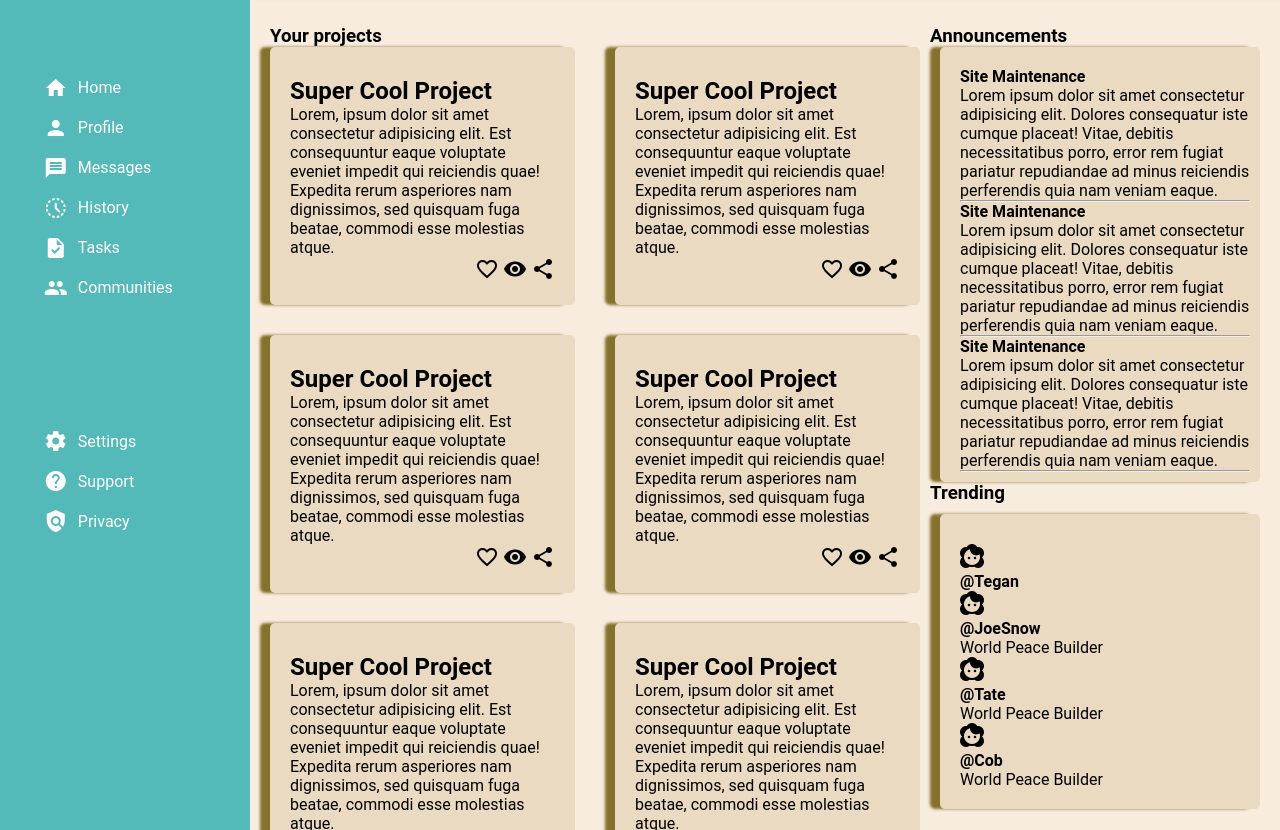
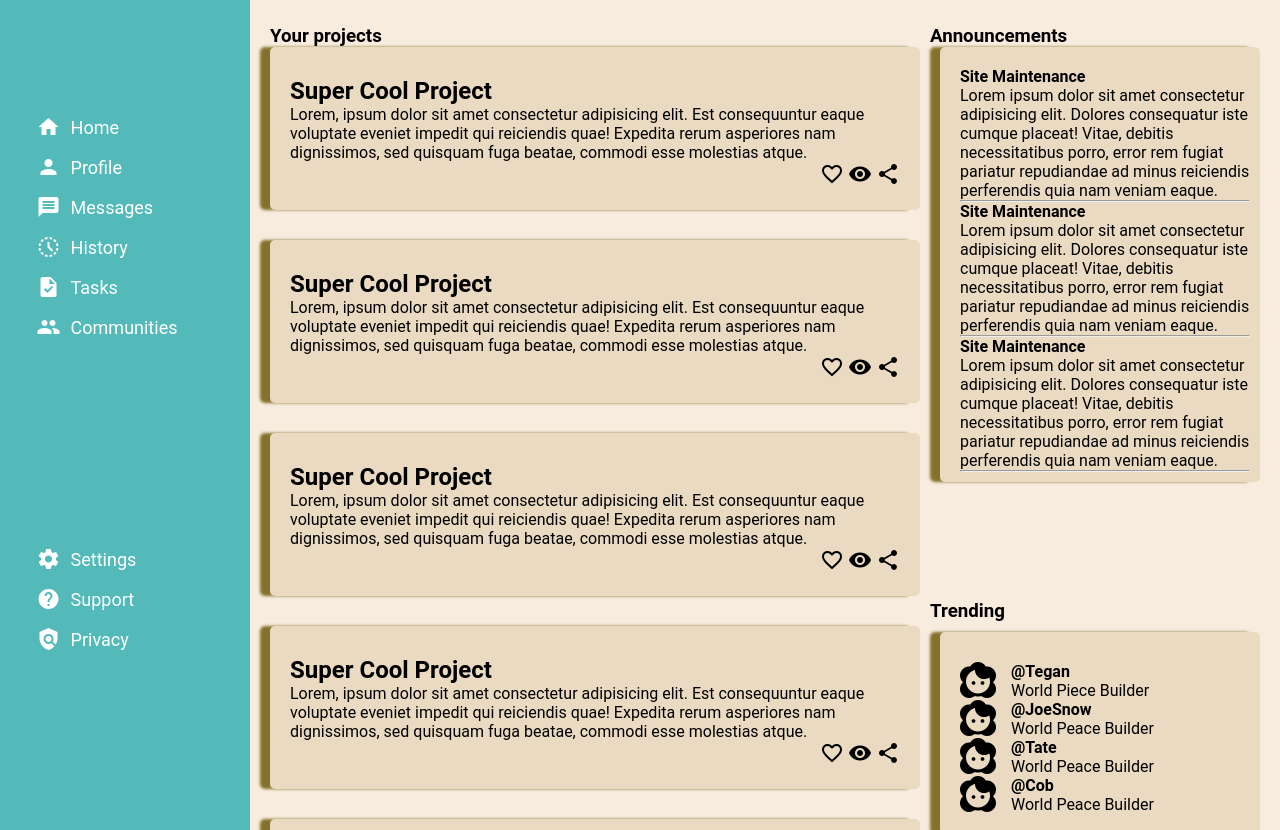
Before and after one commit to Productionmax/Admin-Dashboard, a plain HTML site: page index.html in a window 1280 px wide. Shown: the part 101-931 px from the top of the page. Drawn offline with Linux system fonts and the light colour scheme.

Commit message:
Changed layout of the trending cards

```diff
--- a/index.html
+++ b/index.html
@@ -175,31 +175,41 @@
                     <h3 class='trendingtit'>Trending</h3>
                     <div class="trendboard">
                         <div class="trendcard">
-                            <span class="material-icons">
+                            <span class="material-icons faceicon">
                                 face_2
                                 </span>
+                            <div class="trendcardtext">
                                 <h4>@Tegan</h4>
+                                <p>World Piece Builder</p>
+                            </div>
+
                         </div>
                         <div class="trendcard">
-                            <span class="material-icons">
+                            <span class="material-icons faceicon">
                                 face_2
                                 </span>
+                            <div class="trendcardtext">
                                 <h4>@JoeSnow</h4>
                                 <p>World Peace Builder</p>
                             </div>
+                        </div>
                         <div class="trendcard">
-                            <span class="material-icons">
+                            <span class="material-icons faceicon">
                                 face_2
                                 </span>
+                            <div class="trendcardtext">
                                 <h4>@Tate</h4>
                                 <p>World Peace Builder</p>
                             </div>
+                        </div>
                         <div class="trendcard">
-                            <span class="material-icons">
+                            <span class="material-icons faceicon">
                                 face_2
                                 </span>
+                            <div class="trendcardtext">
                                 <h4>@Cob</h4>
                                 <p>World Peace Builder</p>
+                            </div>
                         </div>
                     </div>
                 </div>
--- a/style.css
+++ b/style.css
@@ -19,6 +19,9 @@ body {
 .material-icons.dashicon{
     font-size: 36px;
 }
+.material-icons.faceicon{
+    font-size: 36px;
+}
 .sidebar{
     display:grid;
     justify-content: center;
@@ -26,6 +29,7 @@ body {
     background-color: #54BAB9;
     color:white;
     grid-row: 1/-3;
+    font-size: 18px;
 }
 .selection{
     display:flex;
@@ -98,7 +102,7 @@ body {
 .cards-section{
     position: relative;
     display:grid;
-    grid-template-columns:repeat(auto-fit,minmax(300px,1fr));
+    grid-template-columns:repeat(auto-fit,minmax(400px,1fr));
     gap:30px;
 }
 .announcement{
@@ -128,6 +132,15 @@ body {
     padding: 30px 20px 20px 20px;
     box-shadow: -10px 0px 3px 0px #84712B;
 }
+.trendcard{
+    display:flex;
+    gap:5px;
+}
+.trendcardtext{
+    display:flex;
+    flex-direction: column;
+    margin-left: 10px;
+}
 .card{
     display:grid;
     align-content: space-evenly;
```
Lines whose indentation alone changed are shown as unchanged.
